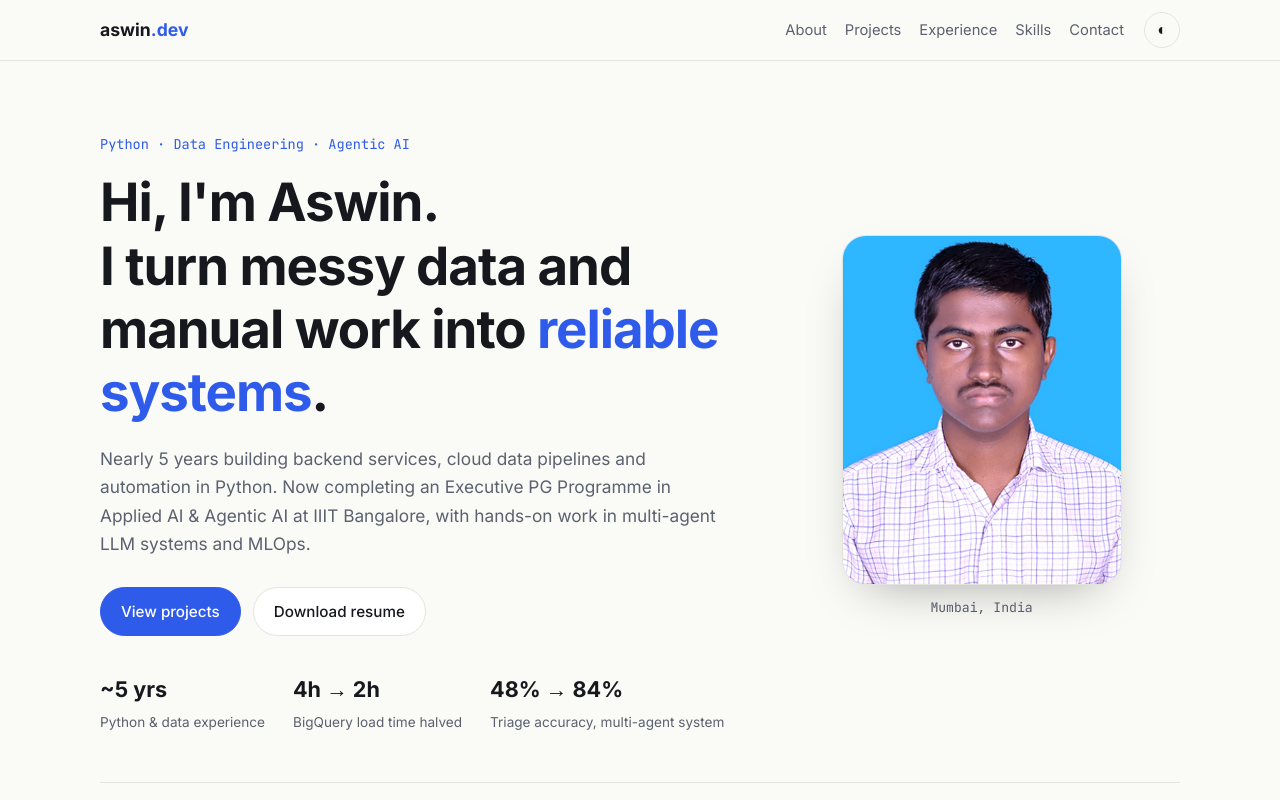
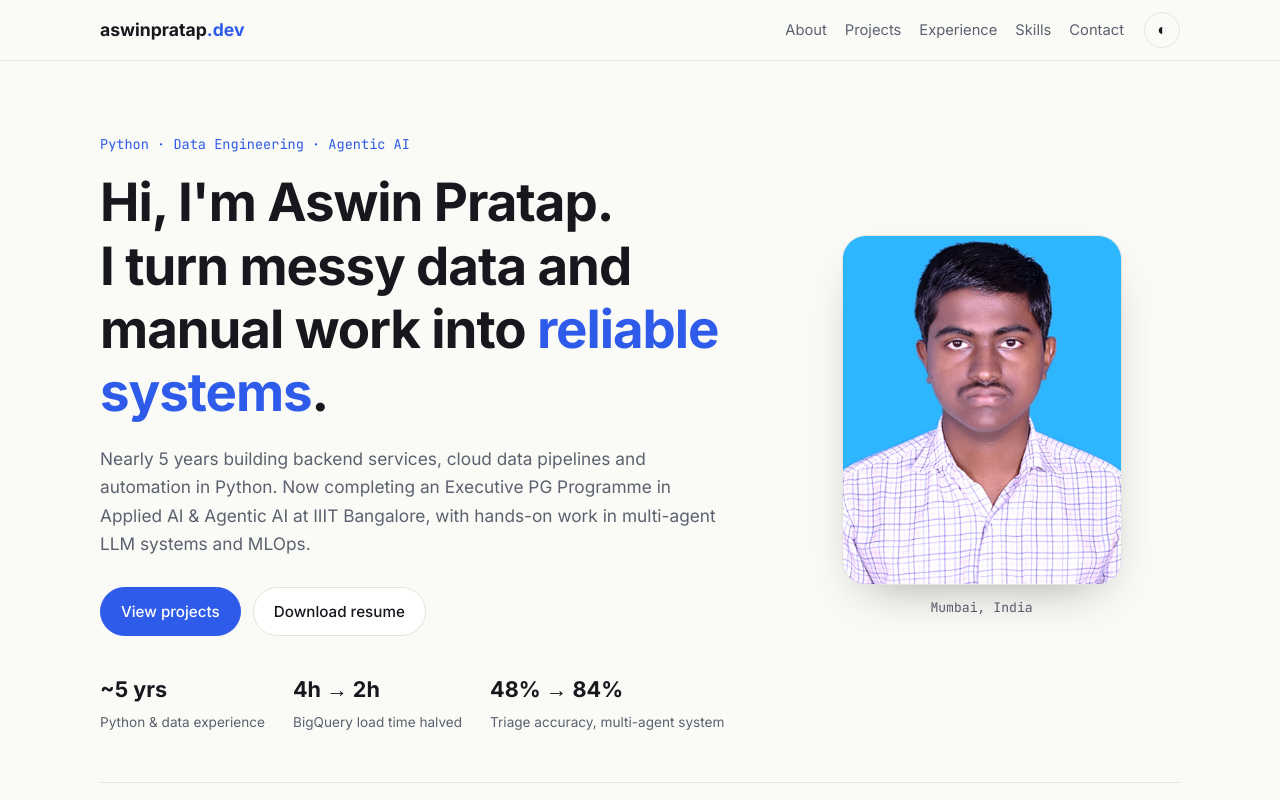
Before and after one commit to Aswinpratap/aswinpratap.github.io, a plain HTML site: page index.html in a window 1280 px wide. Shown: the top 800 px of the page. Drawn offline with Linux system fonts and the light colour scheme.

Commit message:
Update name to Aswin Pratap in index.html

```diff
--- a/index.html
+++ b/index.html
@@ -17,7 +17,7 @@
 
 <header class="nav">
   <div class="wrap nav-inner">
-    <a href="#top" class="brand">aswin<span>.dev</span></a>
+    <a href="#top" class="brand">aswinpratap<span>.dev</span></a>
     <nav aria-label="Primary">
       <a href="#about">About</a>
       <a href="#projects">Projects</a>
@@ -35,7 +35,7 @@
   <section class="hero wrap">
     <div class="hero-text">
       <p class="eyebrow mono">Python · Data Engineering · Agentic AI</p>
-      <h1>Hi, I'm Aswin.<br>I turn messy data and manual work into <em>reliable systems</em>.</h1>
+      <h1>Hi, I'm Aswin Pratap.<br>I turn messy data and manual work into <em>reliable systems</em>.</h1>
       <p class="lead">Nearly 5 years building backend services, cloud data pipelines and automation in Python. Now completing an Executive PG Programme in Applied AI &amp; Agentic AI at IIIT Bangalore, with hands-on work in multi-agent LLM systems and MLOps.</p>
       <div class="cta">
         <a class="btn primary" href="#projects">View projects</a>
@@ -202,7 +202,7 @@
 </main>
 
 <footer>
-  <div class="wrap">© <span id="year"></span> Aswin Pratap Nadar · Built with plain HTML, CSS and JS</div>
+  <div class="wrap">© <span id="year"></span> Aswin Pratap Nadar</div>
 </footer>
 
 <script src="script.js"></script>
```
